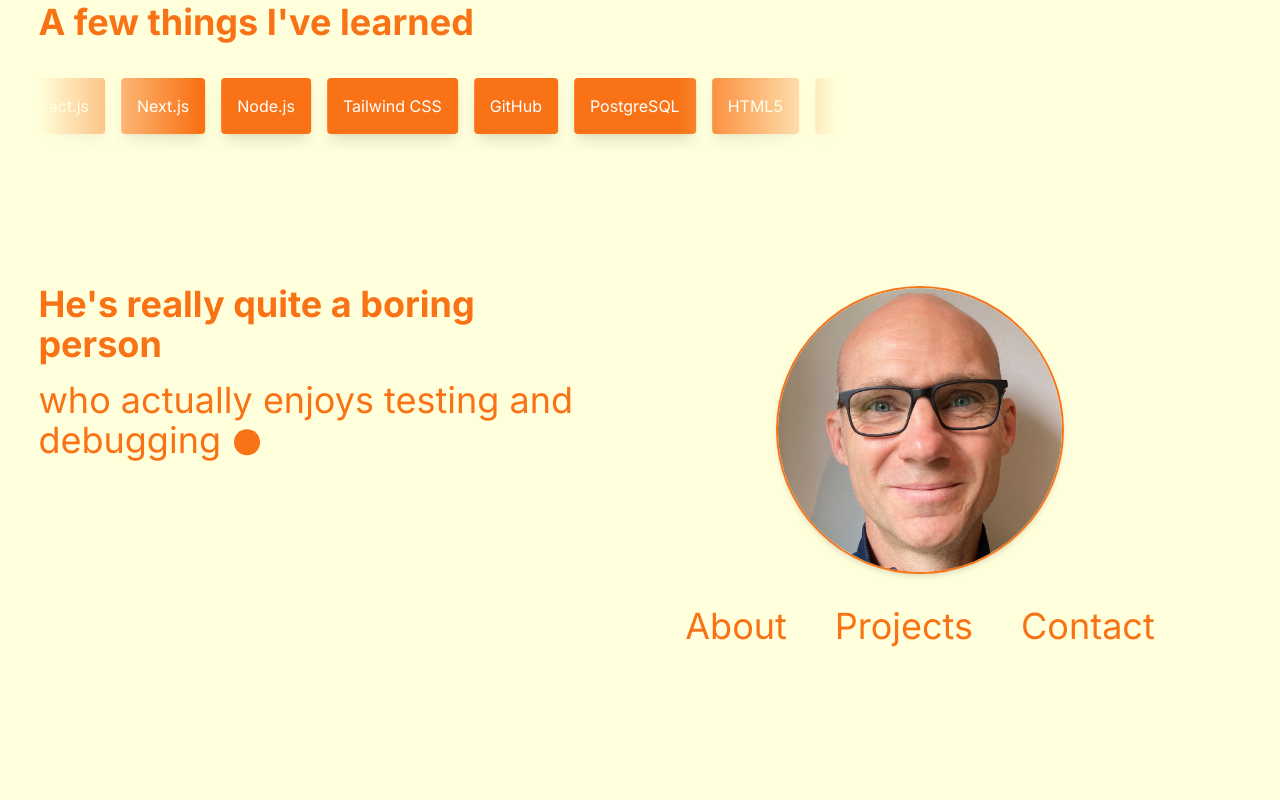
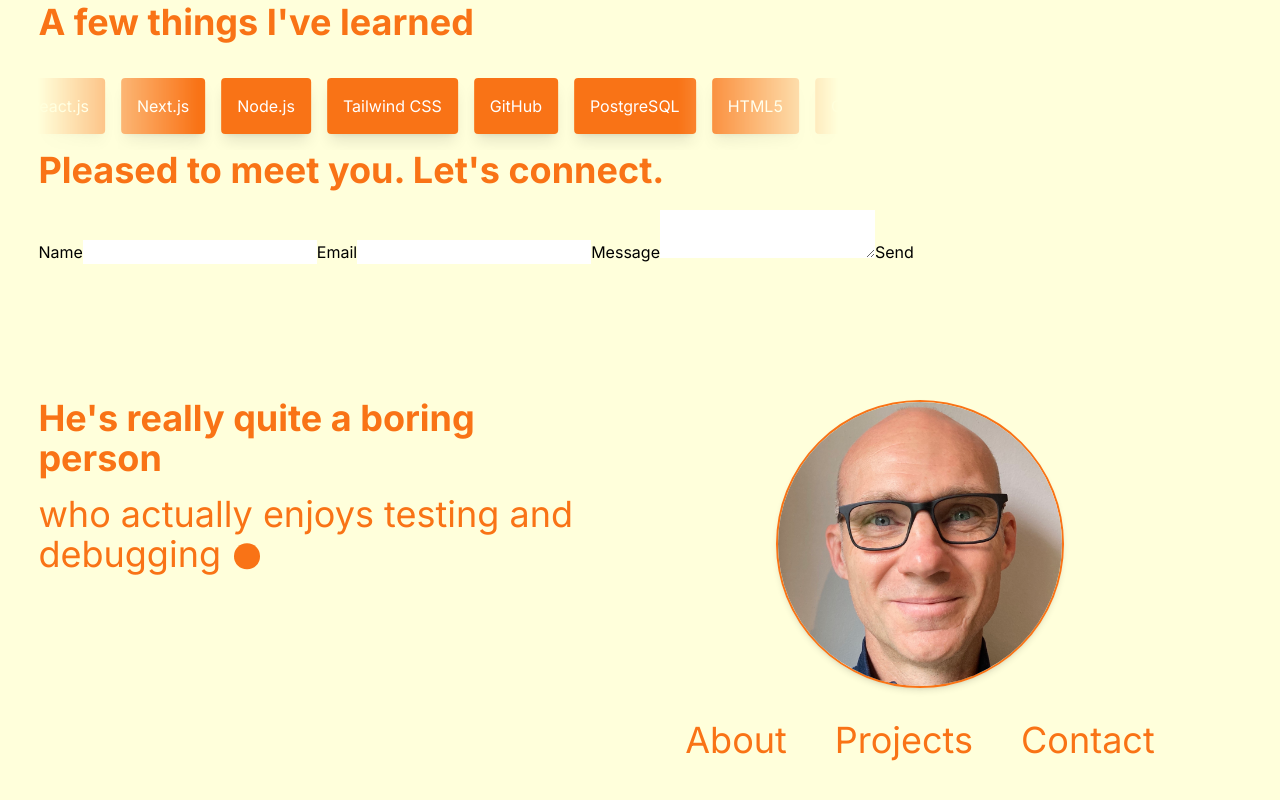
Before and after one commit to mikedaltonmtl/portfolio2.0, a Next.js app: page / in a window 1280 px wide. Shown: the part 4814-5614 px from the top of the page. Built offline with nearby package versions, Linux system fonts and the light colour scheme.

Commit message:
Add Feedback, form and install emailjs

```diff
--- /dev/null
+++ b/app/components/Feedback/EmailJSForm.jsx
@@ -0,0 +1,39 @@
+'use client';
+import { useRef } from 'react';
+import emailjs from '@emailjs/browser';
+
+export default function EmailJSForm() {
+  const form = useRef();
+
+  const sendEmail = (e) => {
+    e.preventDefault();
+
+    emailjs
+      .sendForm(
+        process.env.NEXT_PUBLIC_EMAILJS_SERVICE_ID,
+        process.env.NEXT_PUBLIC_EMAILJS_TEMPLATE_ID,
+        form.current,
+        { publicKey: process.env.NEXT_PUBLIC_EMAILJS_PUBLIC_KEY, }
+      )
+      .then(
+        () => {
+          console.log('SUCCESS!');
+        },
+        (error) => {
+          console.log('FAILED...', error.text);
+        },
+      );
+  };
+
+  return (
+    <form ref={form} onSubmit={sendEmail}>
+      <label>Name</label>
+      <input type="text" name="user_name" />
+      <label>Email</label>
+      <input type="email" name="user_email" />
+      <label>Message</label>
+      <textarea name="message" />
+      <input type="submit" value="Send" />
+    </form>
+  );
+}
--- /dev/null
+++ b/app/components/Feedback/Feedback.jsx
@@ -0,0 +1,16 @@
+import FadeIn from "../comon/FadeIn";
+import EmailJSForm from "./EmailJSForm";
+
+
+export default function Feedback() {
+  return (
+    <div className="px-[3vw]">
+      <FadeIn threshold={0.8} >
+        <h2 className="text-4xl font-bold text-primary mb-5">Pleased to meet you. Let&apos;s connect.</h2>
+      </FadeIn>
+      <FadeIn threshold={0.6} >
+        <EmailJSForm />
+      </FadeIn>
+    </div>
+  );
+}
--- a/app/components/Splash/Phrases.jsx
+++ b/app/components/Splash/Phrases.jsx
@@ -26,7 +26,7 @@ const phrases = [
   },
   {
     title: "Is he passionate about web development, though?",
-    subtitle: "well he keeps on plugging away, trying to improve his Web Dev skills"
+    subtitle: "well he keeps on plugging away, trying to improve his ????????? skills"
   },
   {
     title: "Can he impliment Responsive Design?",
--- a/app/page.js
+++ b/app/page.js
@@ -1,4 +1,5 @@
 import About from "./components/About/About";
+import Feedback from "./components/Feedback/Feedback";
 import Header from "./components/Header/Header";
 import Projects from "./components/Projects/Projects";
 import Skills from "./components/Skills/Skills";
@@ -13,6 +14,7 @@ export default function Home() {
       <About />
       <Projects />
       <Skills />
+      <Feedback />
       {/* just to add bulk */}
       <Splash />
 
--- a/next.config.mjs
+++ b/next.config.mjs
@@ -1,4 +1,11 @@
 /** @type {import('next').NextConfig} */
-const nextConfig = {};
+const nextConfig = {
+  env: {
+    NEXT_PUBLIC_EMAILJS_SERVICE_ID: 'service_q9i5n8q',
+    NEXT_PUBLIC_EMAILJS_TEMPLATE_ID: 'template_j2zwgig',
+    NEXT_PUBLIC_EMAILJS_PUBLIC_KEY: 'ue1PY_I37m11LMMEg',
+  },
+
+};
 
 export default nextConfig;
--- a/package.json
+++ b/package.json
@@ -9,6 +9,7 @@
     "lint": "next lint"
   },
   "dependencies": {
+    "@emailjs/browser": "^4.3.3",
     "@fortawesome/fontawesome-free": "^6.5.2",
     "next": "14.2.3",
     "react": "^18",
```
Also changed, not shown: 1 other file (tests, documents, lock files or other folders).
